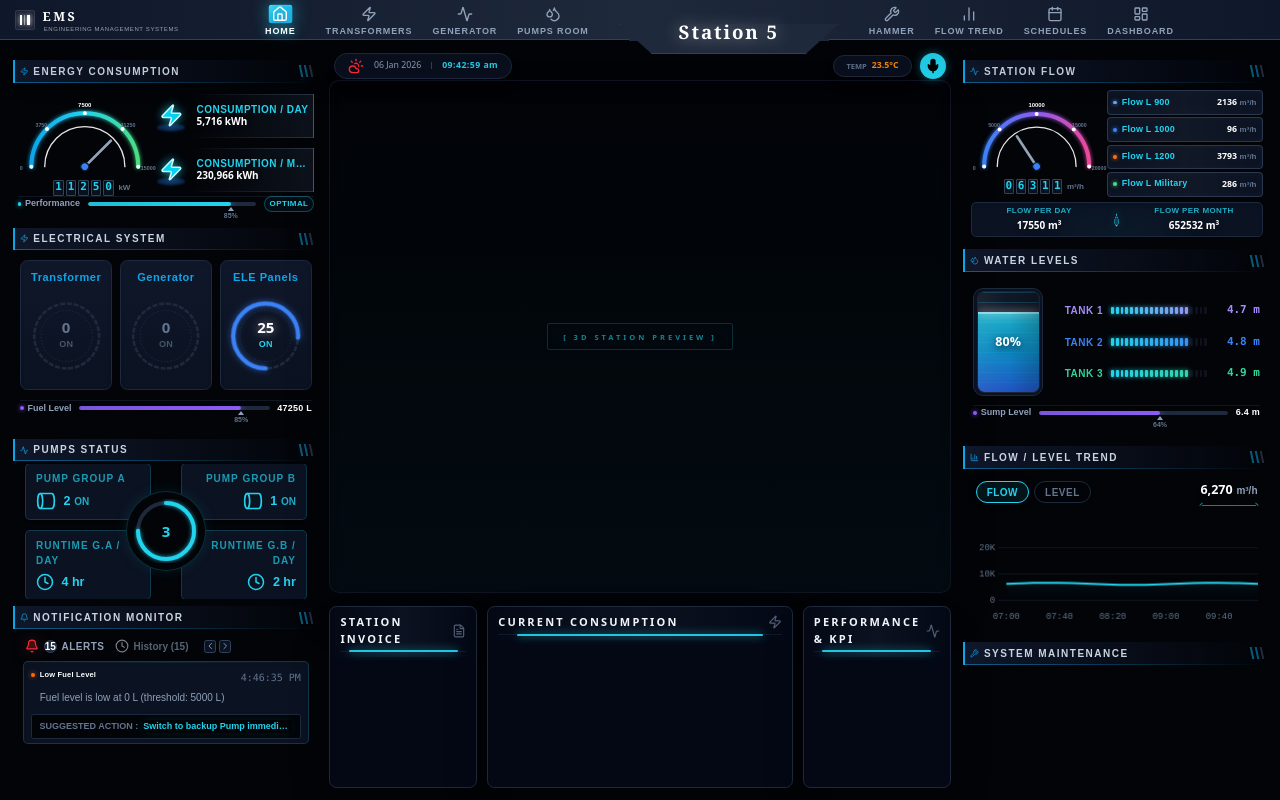
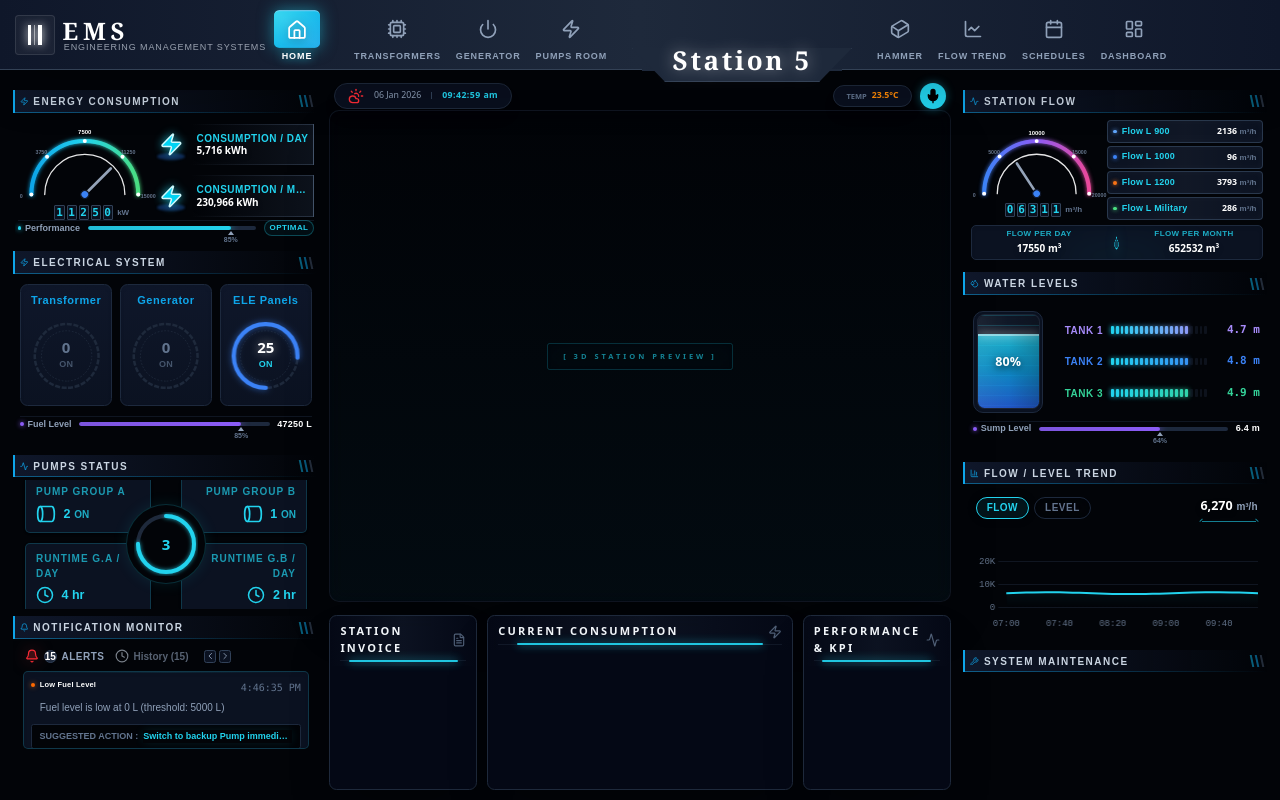
Before and after one commit to serafy0/station-dashboard, a Next.js app: page / in a window 1280 px wide. Built offline with nearby package versions, Linux system fonts and the light colour scheme.

Commit message:
Update Navbar

```diff
--- a/src/components/Navbar.tsx
+++ b/src/components/Navbar.tsx
@@ -1,57 +1,57 @@
 "use client";
 
-import { Home, Zap, Activity, Droplets, LayoutDashboard, Calendar, BarChart2, Wrench } from "lucide-react";
+import { Home, Zap, Activity, Droplets, LayoutDashboard, Calendar, BarChart2, Wrench, CpuIcon, Power, ZapIcon, Cuboid, ChartLine } from "lucide-react";
 import { cn } from "@/lib/utils";
 
 export function Navbar() {
   const leftItems = [
-    { name: "Transformers", icon: Zap, active: false },
-    { name: "Generator", icon: Activity, active: false },
-    { name: "Pumps Room", icon: Droplets, active: false }
+    { name: "Transformers", icon: CpuIcon, active: false },
+    { name: "Generator", icon: Power, active: false },
+    { name: "Pumps Room", icon: ZapIcon, active: false }
   ];
   const rightItems = [
-    { name: "Hammer", icon: Wrench, active: false },
-    { name: "Flow Trend", icon: BarChart2, active: false },
+    { name: "Hammer", icon: Cuboid, active: false },
+    { name: "Flow Trend", icon: ChartLine, active: false },
     { name: "Schedules", icon: Calendar, active: false },
     { name: "Dashboard", icon: LayoutDashboard, active: false }
   ];
 
   return (
-    <nav className="relative z-50 w-full flex flex-col items-center shadow-2xl shrink-0">
+    <nav className="relative z-50 w-full flex flex-col items-center shadow-2xl shrink-0 h-[70px]">
 
       <div className="absolute inset-0 bg-gradient-to-r from-[#0f172a] via-[#1e293b] to-[#0f172a] border-b border-[#334155] z-0" />
 
-      <div className="h-16 w-full flex items-center justify-between px-6 relative z-10">
+      <div className="h-full w-full flex items-center justify-between px-6 relative z-10">
 
-        <div className="hidden md:flex items-center gap-3 w-[250px] shrink-0">
-          <div className="h-8 w-8 border border-white/10 rounded flex items-center justify-center gap-[2px] bg-white/5 shadow-inner">
-             <div className="w-[2px] h-4 bg-white shadow-[0_0_5px_white]" />
-             <div className="w-[1px] h-4 bg-white/50" />
-             <div className="w-[3px] h-4 bg-white shadow-[0_0_5px_white]" />
+        <div className="hidden md:flex items-center gap-3 w-[260px] shrink-0">
+          <div className="h-[40px] w-[40px] border border-white/10 rounded-md flex items-center justify-center gap-[3px] bg-white/5 shadow-inner">
+             <div className="w-[3px] h-[20px] bg-white shadow-[0_0_8px_white]" />
+             <div className="w-[1px] h-[20px] bg-white/50" />
+             <div className="w-[4px] h-[20px] bg-white shadow-[0_0_8px_white]" />
           </div>
-          <div className="flex flex-col leading-none">
-              <span className="text-xl font-bold text-white tracking-[0.2em] font-serif drop-shadow-md">EMS</span>
-              <span className="text-[6px] text-gray-400 uppercase tracking-widest ml-0.5">Engineering Management Systems</span>
+          <div className="flex flex-col leading-none justify-center">
+              <span className="text-[24px] font-bold text-white tracking-[0.2em] font-serif drop-shadow-md">EMS</span>
+              <span className="text-[9px] text-gray-400 uppercase tracking-widest ml-0.5">Engineering Management Systems</span>
           </div>
         </div>
 
-        <div className="flex-1 flex items-center justify-center gap-2 xl:gap-8 h-full relative">
+        <div className="flex-1 flex items-center justify-center gap-2 xl:gap-6 h-full relative">
 
-            <div className="mr-2 xl:mr-4">
+            <div className="mr-4 xl:mr-8">
                 <NavBtn name="Home" icon={Home} isActive={true} />
             </div>
 
-            <div className="flex gap-4 xl:gap-8 hidden xl:flex">
+            <div className="flex gap-4 xl:gap-6 hidden xl:flex">
                 {leftItems.map(item => <NavBtn key={item.name} name={item.name} icon={item.icon} isActive={item.active} />)}
             </div>
 
-            <div className="flex flex-col items-center justify-center relative h-full pt-9 w-[240px] shrink-0">
-                <span className="text-2xl xl:text-3xl font-bold text-white font-serif tracking-widest drop-shadow-[0_0_8px_rgba(255,255,255,0.5)] z-20 mt-1 whitespace-nowrap">
+            <div className="flex flex-col items-center justify-center relative h-full pt-[55px] w-[240px] shrink-0">
+                <span className="text-[22px] xl:text-[26px] font-bold text-white font-serif tracking-widest drop-shadow-[0_0_8px_rgba(255,255,255,0.5)] z-20 mt-[-4px] whitespace-nowrap">
                     Station 5
                 </span>
 
                 <div
-                    className="absolute bottom-[-14px] w-[220px] h-[30px] bg-[#1e293b] border-b border-l border-r border-[#334155] z-10 shadow-lg"
+                    className="absolute bottom-[-12px] w-[220px] h-[34px] bg-[#1e293b] border-b border-l border-r border-[#334155] z-10 shadow-lg"
                     style={{
                         clipPath: "polygon(0 0, 100% 0, 85% 100%, 15% 100%)"
                     }}
@@ -60,13 +60,16 @@ export function Navbar() {
                 <div className="absolute bottom-[-1px] w-[200px] h-[2px] bg-[#1e293b] z-10" />
             </div>
 
-            <div className="flex gap-4 xl:gap-8 hidden xl:flex">
+            {/* Right Menu Items */}
+            <div className="flex gap-4 xl:gap-6 hidden xl:flex">
                  {rightItems.map(item => <NavBtn key={item.name} name={item.name} icon={item.icon} isActive={item.active} />)}
             </div>
         </div>
 
-        <div className="hidden md:flex justify-end w-[250px] shrink-0">
-          <span className="text-xl font-bold text-[#22d3ee] tracking-widest font-sans drop-shadow-[0_0_5px_rgba(34,211,238,0.3)]">SIEMENS</span>
+        <div className="hidden md:flex justify-end w-[260px] shrink-0">
+          <span className="text-[24px] font-bold text-[#22d3ee] tracking-widest font-sans drop-shadow-[0_0_8px_rgba(34,211,238,0.4)]">
+            SIEMENS
+          </span>
         </div>
       </div>
     </nav>
@@ -83,7 +86,7 @@ function NavBtn({ name, icon: Icon, isActive = false }: NavBtnProps) {
     return (
         <a href="#" className="group flex flex-col items-center gap-1 cursor-pointer relative top-[2px]">
             <div className={cn(
-                "h-7 w-9 rounded-md flex items-center justify-center transition-all duration-300 relative overflow-hidden",
+                "h-[36px] w-[44px] rounded-lg flex items-center justify-center transition-all duration-300 relative overflow-hidden",
                 isActive
                     ? "bg-gradient-to-br from-[#22d3ee] to-[#0ea5e9] shadow-[0_0_15px_rgba(34,211,238,0.5)] border-t border-white/40 scale-105"
                     : "hover:bg-white/5"
@@ -93,7 +96,7 @@ function NavBtn({ name, icon: Icon, isActive = false }: NavBtnProps) {
                 )}
 
                 <Icon
-                    size={16}
+                    size={20}
                     className={cn(
                         "transition-all duration-300",
                         isActive
```
